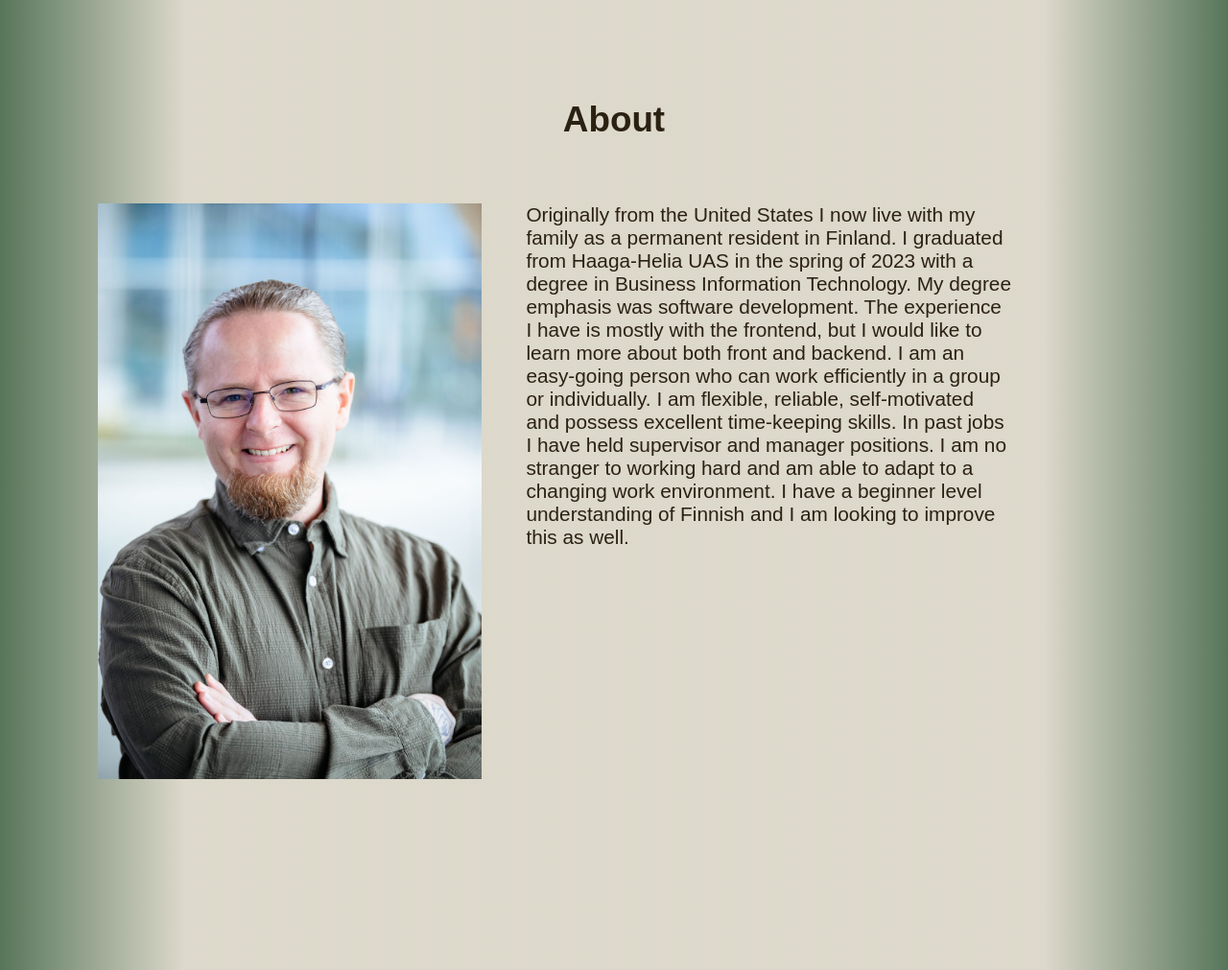
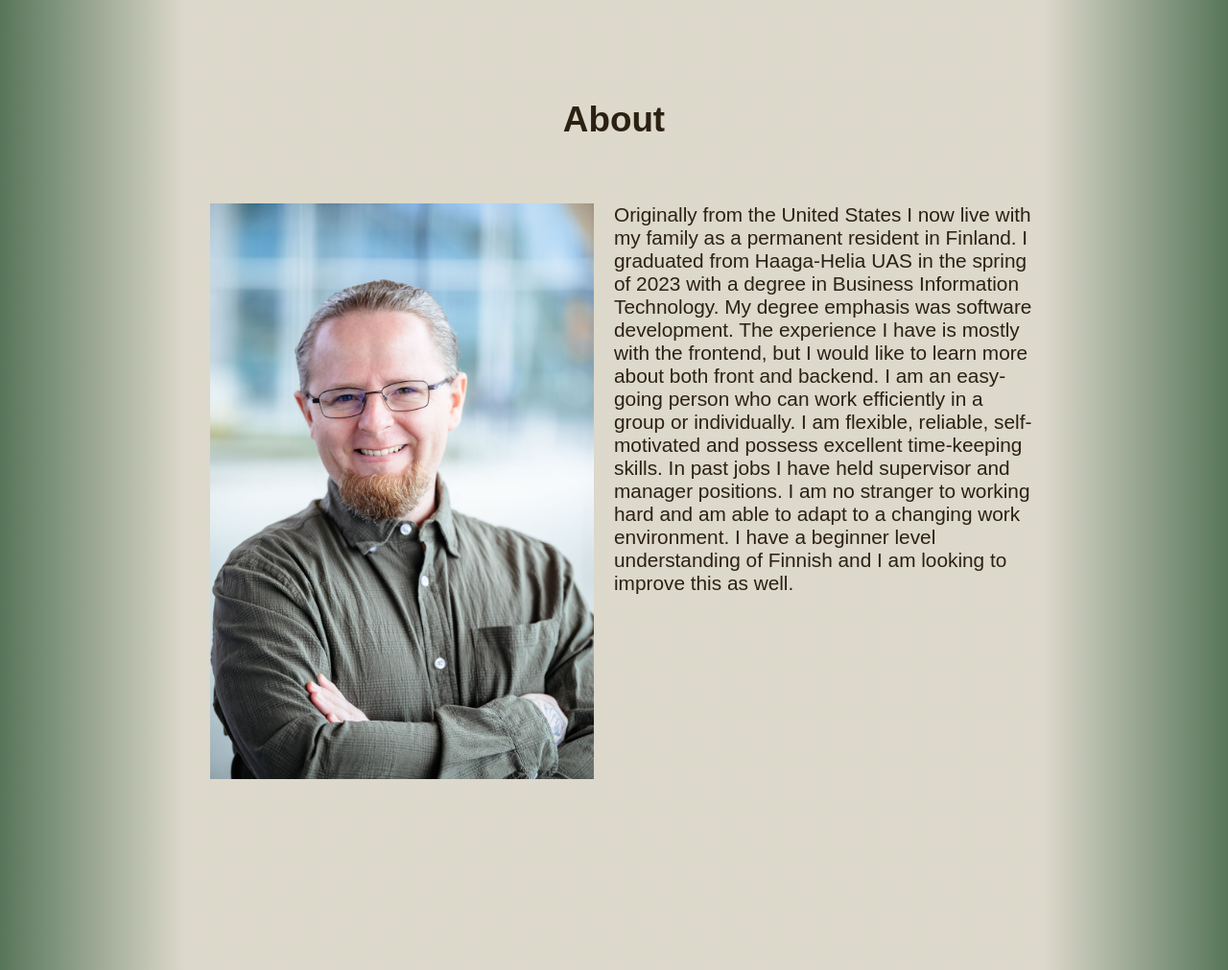
Before and after one commit to rrunoi/rrunoi.github.io, a PHP site: page / in a window 1280 px wide. Shown: the part 258-1269 px from the top of the page at 96% size. Run offline with PHP 8.4, Linux system fonts and the light colour scheme.

Commit message:
Fix: Update margins in @media.

```diff
--- a/styles/styles.css
+++ b/styles/styles.css
@@ -145,7 +145,6 @@ ul {
       justify-content: center;
       align-content: center;
       align-items: center;
-      /* margin: 24px 40px; */
    }
 
    #about-text {
@@ -153,8 +152,8 @@ ul {
    }
 
    #about img {
+      margin-bottom: 18px;
       margin-right: 0;
-      margin-bottom: 18px;
       width: 160%;
    }
 
@@ -173,19 +172,13 @@ ul {
 
 @media only screen and (min-width: 1201px) {
    #about-text {
-      margin-right: 120px;
-      width: 40%;
-   }
-
-   #about img {
-      margin-right: 50px;
+      width: 35%;
    }
 
    #about {
+      align-content: center;
       display: flex;
       flex-direction: row;
       justify-content: center;
-      align-content: center;
-      /* margin: 24px 40px; */
    }
 }
```
